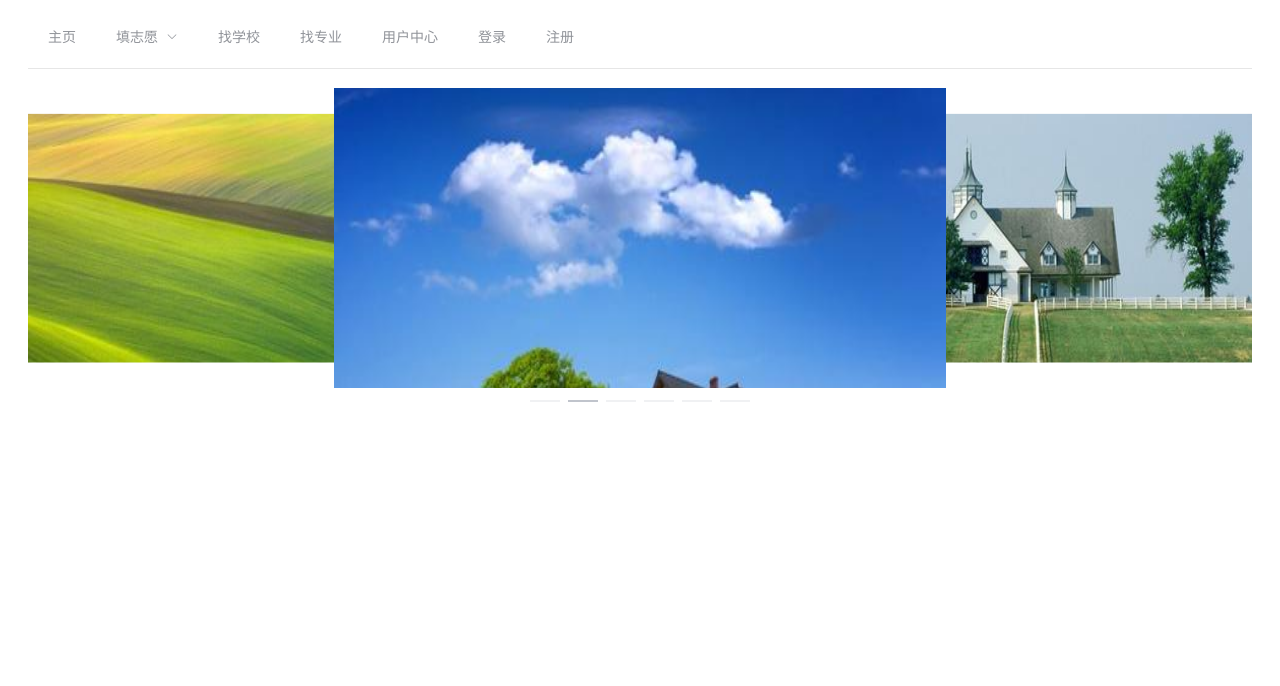
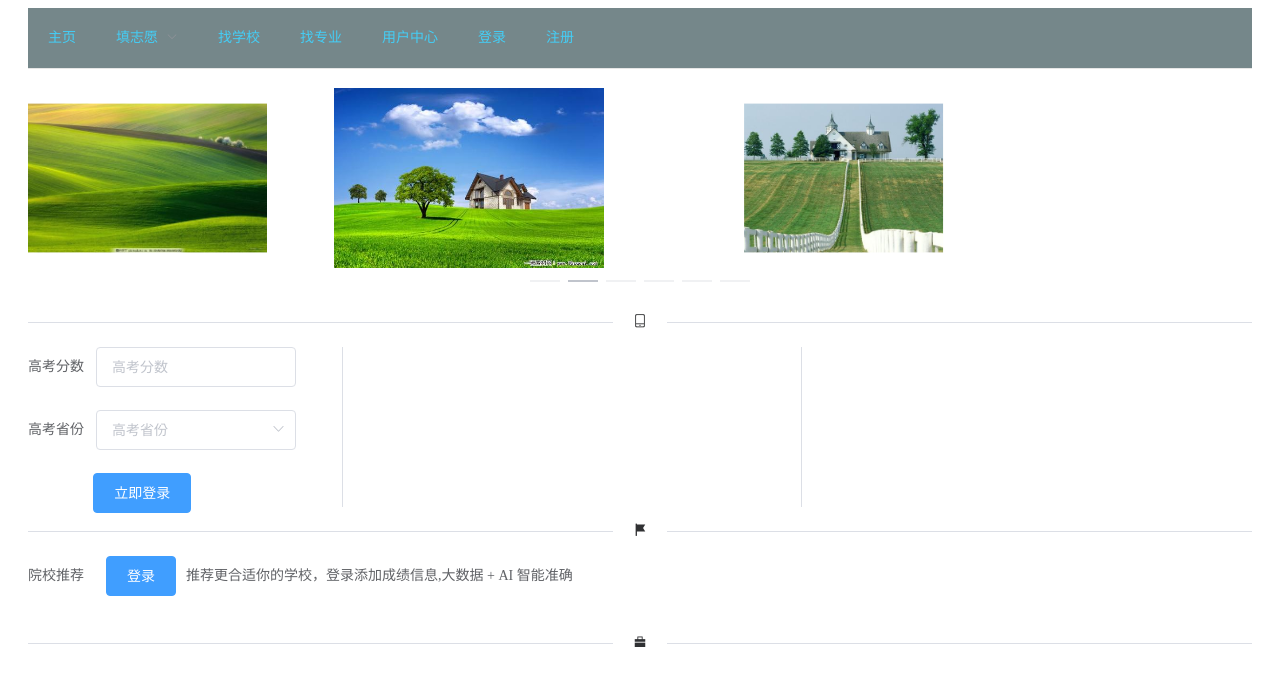
Before and after one commit to lanyuechuan/vue_lan, a Vue app in the folder src/vue-element/element/: page /#/index in a window 1280 px wide. Shown: the top 686 px of the page. Built offline with nearby package versions, Linux system fonts and the light colour scheme; the HTML template or start-up script is replaced by a standard one.

Commit message:
首页2021-04-23

```diff
--- a/src/vue-element/element/src/App.vue
+++ b/src/vue-element/element/src/App.vue
@@ -3,7 +3,7 @@
     <el-container>
     <el-header>
         <!-- 导航菜单 -->
-        <el-menu :default-active="activeIndex" class="el-menu-demo" mode="horizontal" @select="handleSelect">
+        <el-menu :default-active="activeIndex" class="el-menu-demo" text-color="#44cef6" mode="horizontal" background-color="#75878a" active-text-color="#ffb61e" @select="handleSelect">
             <el-menu-item index="/">主页</el-menu-item>
             <el-submenu index="2">
                 <template slot="title">填志愿</template>
@@ -30,8 +30,7 @@
   name: 'App',
   data() {
         return {
-                activeIndex: '1',
-                activeIndex2: '1'
+                activeIndex: this.$route.path,
             };
         },
         methods: {
--- a/src/vue-element/element/src/components/Index.vue
+++ b/src/vue-element/element/src/components/Index.vue
@@ -1,14 +1,58 @@
 <template>
 <div>
-    <el-carousel :interval="4000" type="card" height="300px">
+
+    <el-carousel :interval="4000" type="card" height="180px">
         <el-carousel-item v-for="item in imgs" :key="item">
         <el-image
             :src="item"
-        style="height: 600px"
-        fit="fill">
+            style="height: 180px"
+            fit="cover">
         </el-image>
         </el-carousel-item>
     </el-carousel>
+    <el-divider><i class="el-icon-mobile-phone"></i></el-divider>
+    <el-row>
+        <el-col :span="6">
+            <el-form :inline="true" :model="formInline" class="demo-form-inline" style="height:160px">
+                <el-form-item label="高考分数">
+                    <el-input style="width:200px" v-model="formInline.score" placeholder="高考分数"></el-input>
+                </el-form-item>
+                <br>
+                <el-form-item label="高考省份">
+                    <el-select style="width:200px" v-model="formInline.region" placeholder="高考省份">
+                    <el-option label="区域一" value="shanghai"></el-option>
+                    <el-option label="区域二" value="beijing"></el-option>
+                    </el-select>
+                </el-form-item>
+                <br>
+                <el-form-item>
+                    <el-col :offset="16">
+                    <el-button type="primary" @click="onSubmit">立即登录</el-button>
+                    </el-col>
+                </el-form-item>
+            </el-form>
+        </el-col>
+        <el-divider class="el-divider--vertical" direction="vertical"></el-divider>
+        <el-col :span="9" >
+
+        </el-col>
+        <el-col :span="9" >
+            <el-divider direction="vertical"></el-divider>
+        </el-col>
+    </el-row>
+    <el-divider><i class="el-icon-s-flag"></i></el-divider>
+
+    <el-form :inline="true" :model="formInline" class="demo-form-inline">
+        <el-form-item label="院校推荐">
+        </el-form-item>
+         <el-form-item>
+            <el-button type="primary" @click="onSubmit">登录</el-button>
+        </el-form-item>
+        <el-form-item label="推荐更合适你的学校，登录添加成绩信息,大数据 + AI 智能准确">
+        </el-form-item>
+    </el-form>
+    <el-divider><i class="el-icon-s-cooperation"></i></el-divider>
+
 </div>
 
 </template>
@@ -24,10 +68,26 @@
         data() {
             return {
                 imgs: [homeImg1, homeImg2, homeImg3, homeImg4, homeImg5, homeImg6],
+                formInline: {
+                score: '',
+                region: ''
+                }
+            }
+        },
+        methods: {
+        onSubmit() {
+            console.log('submit!');
         }
         }
     }
 </script>
 <style scoped>
-
+.el-divider--vertical {
+    display: inline-block;
+    width: 1px;
+    height: 10em;
+    margin: 0 8px;
+    vertical-align: middle;
+    position: relative;
+}
 </style>
--- a/src/vue-element/element/src/components/user/List.vue
+++ b/src/vue-element/element/src/components/user/List.vue
@@ -59,15 +59,16 @@
 
     data() {
       return {
-        tableData: [{
-          date: '2016-05-02',
-          name: '王小虎',
-          province: '上海',
-          city: '普陀区',
-          address: '上海市普陀区金沙江路 1518 弄',
-          zip: 200333
-        }]
+        tableData: [
+
+        ]
       }
+    },
+    // 请求接口的json数据再渲染到页面
+    created() {
+        this.$http.get("").then(res=>{
+            this.tableData = res.data;
+        })
     }
   }
 </script>
```
Lines whose indentation alone changed are shown as unchanged.
